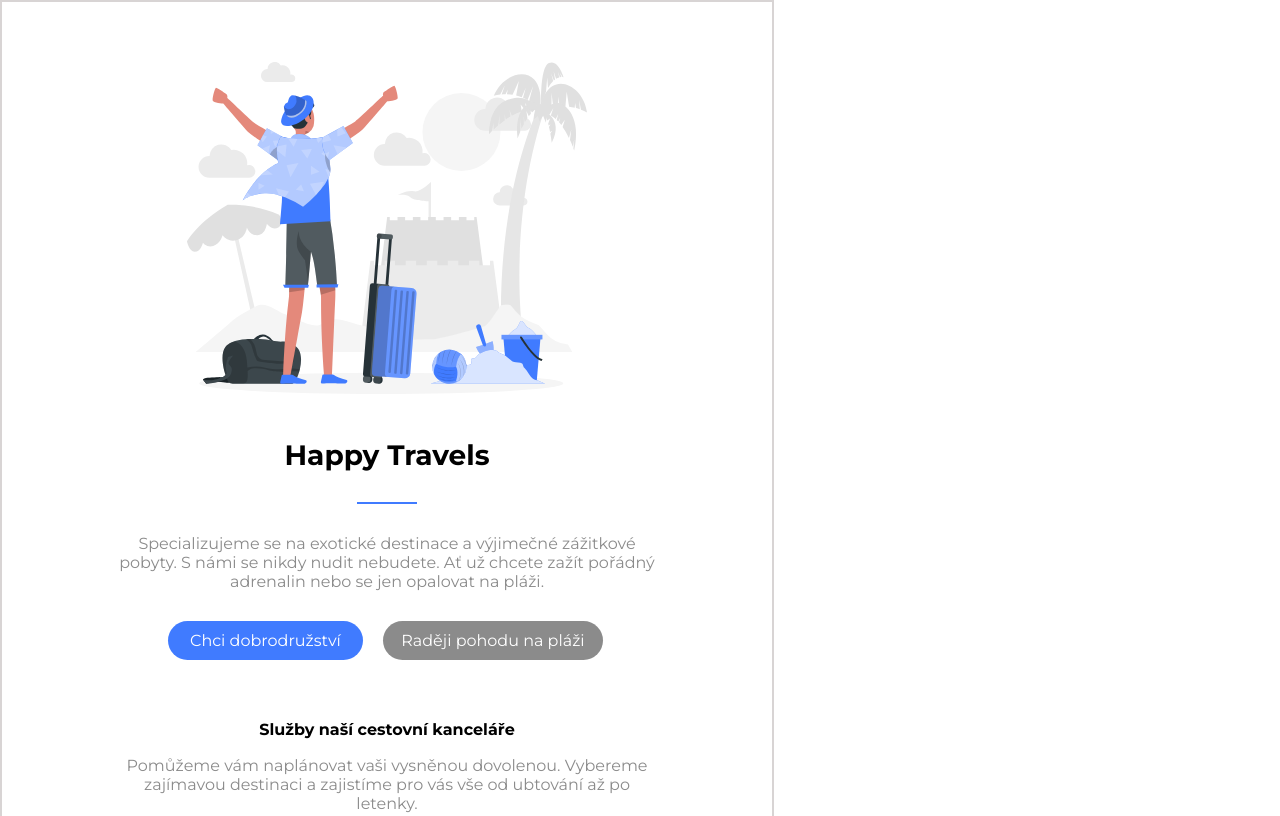
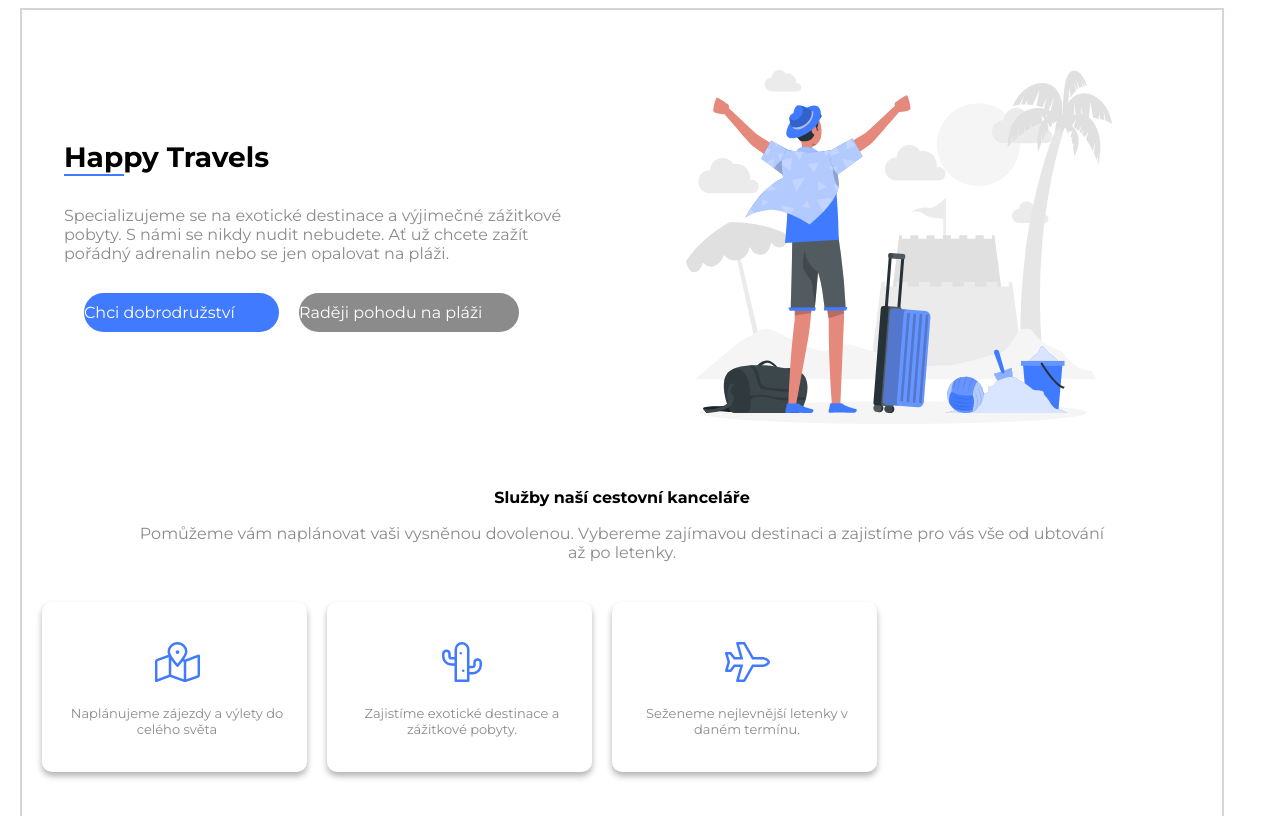
Before and after one commit to Strondal/Ukol_SLUZBY, a plain HTML site: page index.html in a window 1280 px wide. Shown: the top 816 px of the page. Drawn offline with Linux system fonts and the light colour scheme.

Commit message:
pocitac verze

```diff
--- a/style.css
+++ b/style.css
@@ -7,7 +7,7 @@ body {
     width: 500px;
     font-family: 'montserrat';
     border:2px solid #d8d4d4;
-    margin: 0;
+    margin-left: 20px;
 }
 
 .traveler {
@@ -226,3 +226,53 @@ font-size: 28px;
     margin: 40px 0px 40px 0px;
 }
 }
+
+
+
+@media screen and (min-width: 1100px)
+{
+    body {
+        width: 1200px;
+    }
+    .hlavicka {
+        display:flex;
+        flex-direction: row-reverse;
+    }
+    .traveler {
+        width: 426px;
+        height: auto;
+        margin: 60px 110px 0 0;
+    }
+
+
+
+    .uvod {
+        display: inline;
+        /*display:inline-block;*/
+        padding-top: 130px;
+        text-align:left;
+    }
+
+    .nadpis {
+        margin: 0;
+        padding-left: 180px;
+
+    }
+
+    .carka {
+        margin: 0 auto 30px 180px
+    }
+
+    .odstavec1 {
+        margin: 30px 110px 30px 180px;
+    }
+
+    .dobrodruzstvi {
+        margin: 0 0 0 200px;
+    }
+
+    .pohoda {
+        margin: 0 167px 0 20px;
+    }
+
+}
```
